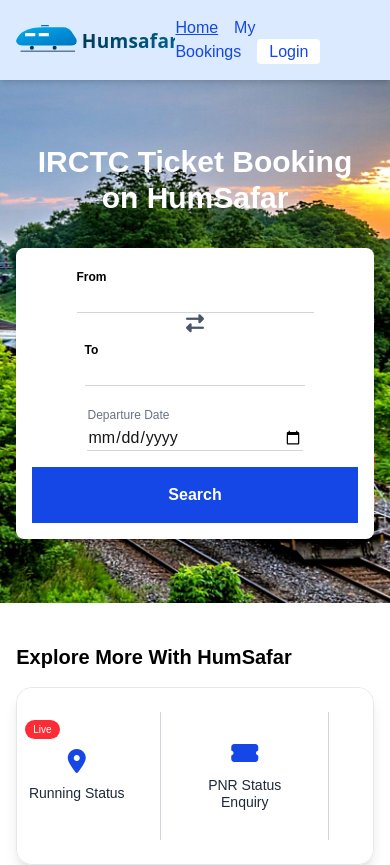
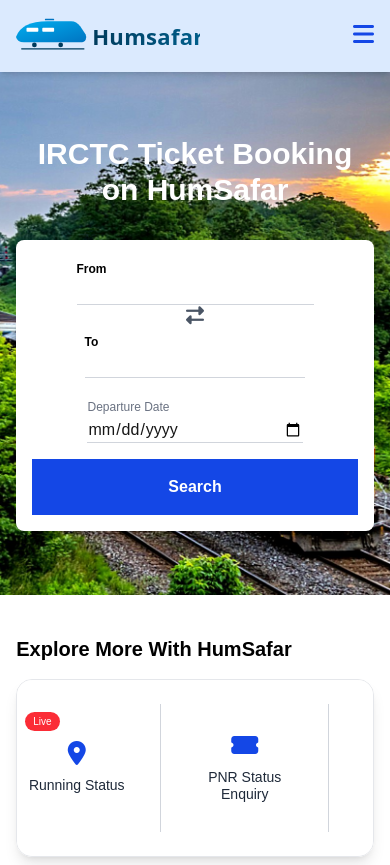
Before and after one commit to Ravi-Katiyar04/humsafar, a Next.js app: page / in a window 390 px wide. Shown: the top 865 px of the page. Built offline with nearby package versions, Linux system fonts and the light colour scheme.

Commit message:
navbar width and theere line btn feature added for mobile

```diff
--- a/src/components/Navbar.jsx
+++ b/src/components/Navbar.jsx
@@ -2,18 +2,34 @@
 
 import Link from 'next/link';
 import { usePathname } from 'next/navigation';
+import { useState, useEffect } from 'react';
 
 export default function Navbar() {
   const pathname = usePathname();
+  const [menuOpen, setMenuOpen] = useState(false);
+
+  // Simulate login status (replace with real logic later)
+  const isLoggedIn = false;
+
+  // Disable scrolling when menu is open
+  useEffect(() => {
+    if (menuOpen) {
+      document.body.style.overflow = 'hidden';
+    } else {
+      document.body.style.overflow = '';
+    }
+  }, [menuOpen]);
 
   return (
-    <nav className="bg-blue-100 sticky top-0 z-10 text-blue-700 py-4 shadow-md">
-      <div className="max-w-6xl mx-auto px-4 flex justify-between items-center">
+    <nav className="bg-blue-100 sticky top-0 z-10 text-blue-700 p-4 shadow-md">
+      <div className="max-w-7xl mx-auto flex justify-between items-center">
+        {/* Logo */}
         <Link href="/" className="text-2xl font-bold tracking-tight">
           <img src="/assets/logo.svg" alt="logo" className="h-10" />
         </Link>
 
-        <div className="space-x-4">
+        {/* Desktop Nav */}
+        <div className="hidden md:flex space-x-4 items-center">
           <Link
             href="/"
             className={`hover:underline ${pathname === '/' ? 'underline' : ''}`}
@@ -26,11 +42,62 @@
           >
             My Bookings
           </Link>
-          <Link href="/login" className="bg-white text-blue-700 px-3 py-1 rounded hover:bg-gray-100">
-            Login
+          {isLoggedIn ? (
+            <Link href="/signup" className="bg-white text-blue-700 px-3 py-1 rounded hover:bg-gray-100">
+              Signup
+            </Link>
+          ) : (
+            <Link href="/login" className="bg-white text-blue-700 px-3 py-1 rounded hover:bg-gray-100">
+              Login
+            </Link>
+          )}
+        </div>
+
+        {/* Mobile Hamburger */}
+        <button
+          className="md:hidden text-blue-700"
+          onClick={() => setMenuOpen(!menuOpen)}
+        >
+          <i className={`fas ${menuOpen ? 'fa-xmark' : 'fa-bars'} text-2xl`}></i>
+        </button>
+      </div>
+
+      {/* Mobile Menu */}
+      {menuOpen && (
+        <div className="md:hidden px-4 pt-4 pb-2 space-y-2 bg-blue-50 border-t border-blue-200">
+          <Link
+            href="/"
+            className={`block hover:underline ${pathname === '/' ? 'underline' : ''}`}
+            onClick={() => setMenuOpen(false)}
+          >
+            Home
           </Link>
+          <Link
+            href="/user/profile"
+            className={`block hover:underline ${pathname === '/user/profile' ? 'underline' : ''}`}
+            onClick={() => setMenuOpen(false)}
+          >
+            My Bookings
+          </Link>
+          {isLoggedIn ? (
+            <Link
+              href="/signup"
+              className="block bg-white text-blue-700 px-3 py-1 rounded hover:bg-gray-100"
+              onClick={() => setMenuOpen(false)}
+            >
+              Signup
+            </Link>
+          ) : (
+            <Link
+              href="/login"
+              className="block bg-white text-blue-700 px-3 py-1 rounded hover:bg-gray-100"
+              onClick={() => setMenuOpen(false)}
+            >
+              Login
+            </Link>
+          )}
         </div>
-      </div>
+      )}
     </nav>
   );
 }
```
